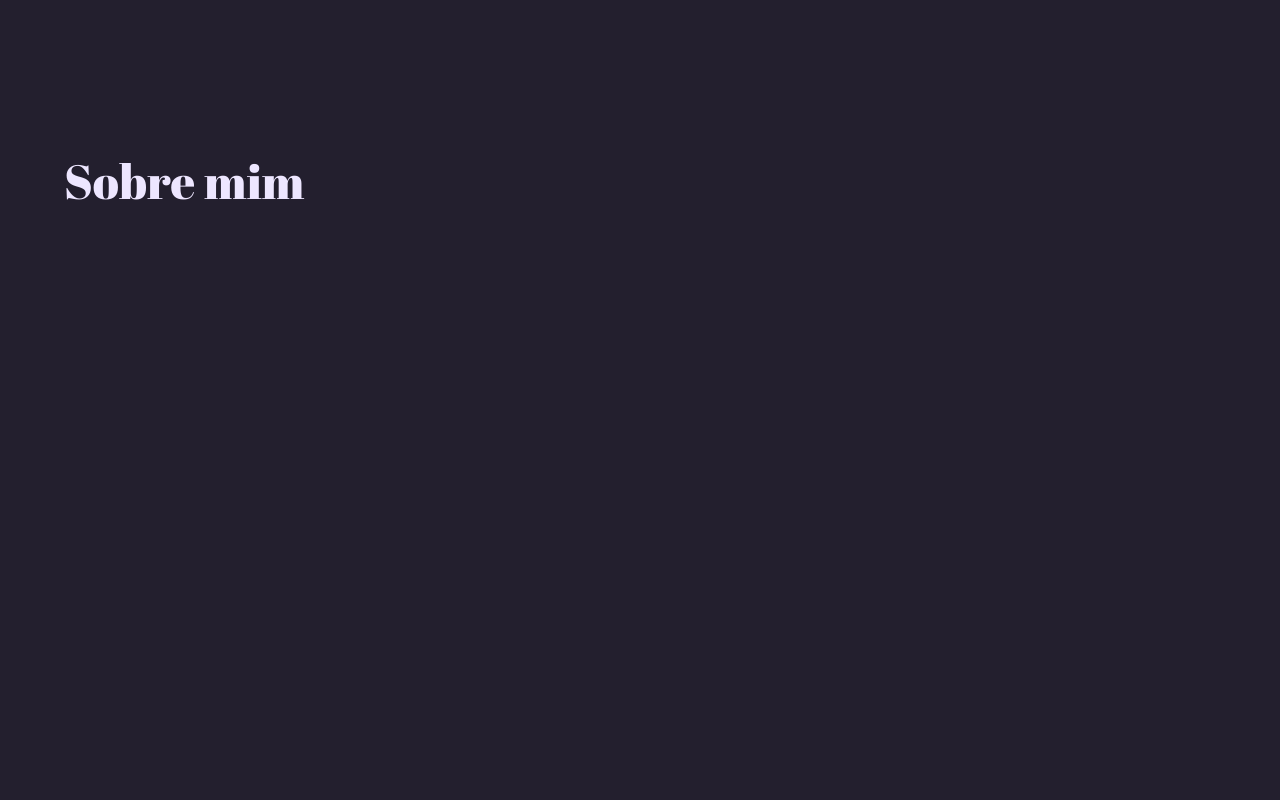
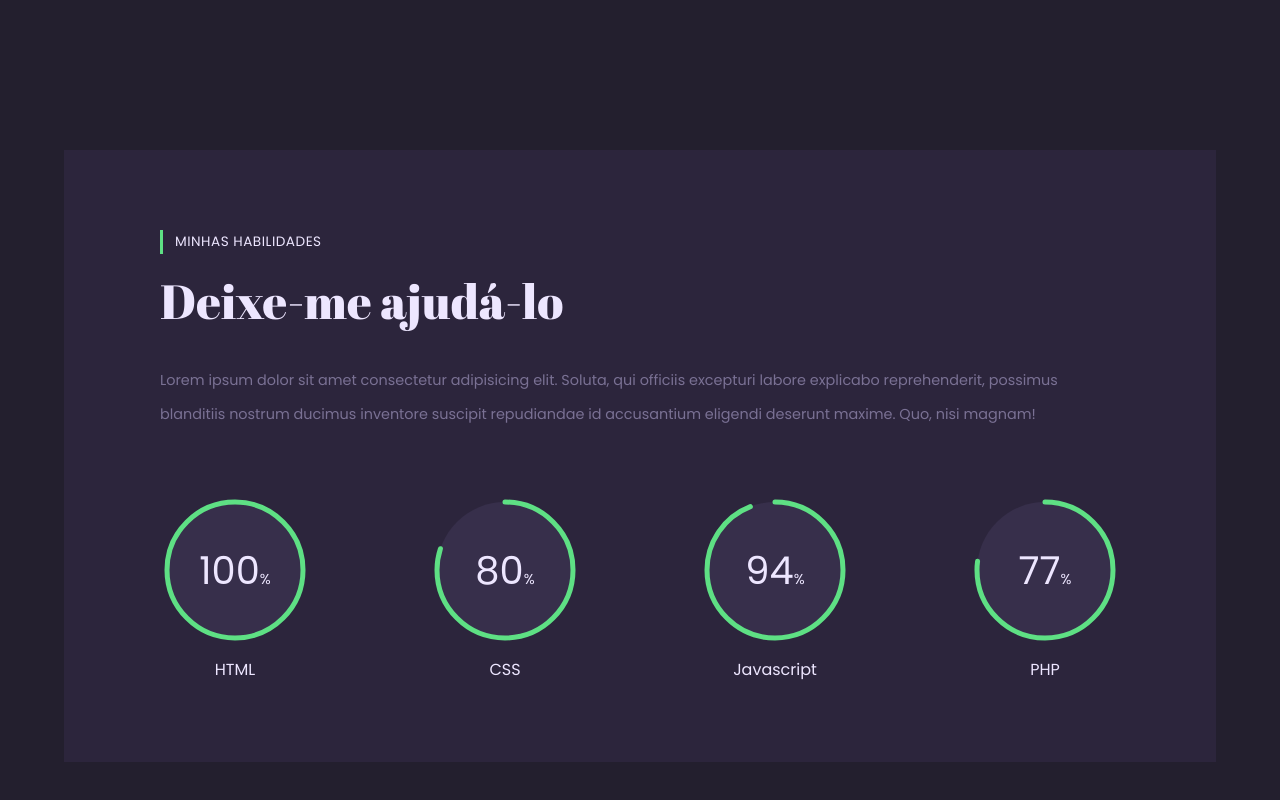
Before and after one commit to ViniciusCavalcanteSantos/portfolio, a React (Create React App) app: page / in a window 1280 px wide. Shown: the part 738-1538 px from the top of the page. Built offline with nearby package versions, Linux system fonts and the light colour scheme.

Commit message:
Feature: Adiciona a seção sobre mim

```diff
--- /dev/null
+++ b/src/components/about.css
@@ -0,0 +1,63 @@
+.about .skills-box {
+  padding: 5rem 6rem;
+  background-color: var(--dark-2);
+}
+
+.about .skills {
+  display: grid;
+  grid-template-columns: repeat(4, 150px);
+  justify-content: space-between;
+  margin-top: 4rem;
+}
+
+.about .skill-item {
+  display: flex;
+  flex-direction: column;
+  align-items: center;
+}
+
+.about .skill-progress {
+  width: 150px;
+  height: 150px;
+  position: relative;
+}
+
+.about .skill-progress svg {
+  position: absolute;
+  width: 100%;
+  height: 100%;
+  top: 50%;
+  left: 50%;
+  transform: translate(-50%, -50%) rotate(-90deg);
+}
+
+.about .skill-progress svg circle {
+  fill: var(--dark-3);
+  stroke: var(--color-1);
+  stroke-dasharray: 427;
+  stroke-dashoffset: 427;
+  stroke-linecap: round;
+  stroke-width: 5px;
+  transition: stroke-dashoffset 2s ease-in-out 0s;
+}
+
+.about .counter {
+  position: absolute;
+  top: 50%;
+  left: 50%;
+  transform: translate(-50%, -50%);
+  color: var(--text-white);
+  font-size: .9rem;
+  font-weight: 400;
+}
+
+.about .counter span {
+  font-size: 2.4rem;
+}
+
+.about .skill-title {
+  color: var(--text-white);
+  margin-top: .75rem;
+  font-size: 1rem;
+  font-weight: 400;
+}
--- a/src/components/about.js
+++ b/src/components/about.js
@@ -1,9 +1,105 @@
+import { useEffect } from "react";
+import "./about.css";
+
 export default function About() {
+
+  useEffect(() => {
+    const intersectionObserver = new IntersectionObserver((entries) => {
+      if(entries.some(entry => entry.isIntersecting)) {
+        skillsCounterHandler();
+      }
+    });
+
+    intersectionObserver.observe(document.querySelector(".skills"))
+  }, []);
+
   return (
     <section id="sobre" className="about">
       <div className="container">
-        <h1 className="title">Sobre mim</h1>
+        <div className="skills-box">
+          <div className="box-heading">
+            <h2 className="subtitle">Minhas Habilidades</h2>
+            <h1 className="title">Deixe-me ajudá-lo</h1>
+            <p className="text">Lorem ipsum dolor sit amet consectetur adipisicing elit. Soluta, qui officiis excepturi labore explicabo reprehenderit, possimus blanditiis nostrum ducimus inventore suscipit repudiandae id accusantium eligendi deserunt maxime. Quo, nisi magnam!</p>
+          </div>
+
+          <ul className="skills">
+            <li className="skill-item">
+              <div className="skill-progress">
+                <svg>
+                  <circle cx="75" cy="75" r="68"></circle>
+                </svg>
+                <h2 className="counter">
+                  <span data-target="100">0</span>%
+                </h2>
+              </div>
+              <div className="skill-title">HTML</div>
+            </li>
+            <li className="skill-item">
+              <div className="skill-progress">
+                <svg>
+                  <circle cx="75" cy="75" r="68"></circle>
+                </svg>
+                <h2 className="counter">
+                  <span data-target="80">0</span>%
+                </h2>
+              </div>
+              <div className="skill-title">CSS</div>
+            </li>
+            <li className="skill-item">
+              <div className="skill-progress">
+                <svg>
+                  <circle cx="75" cy="75" r="68"></circle>
+                </svg>
+                <h2 className="counter">
+                  <span data-target="94">0</span>%
+                </h2>
+              </div>
+              <div className="skill-title">Javascript</div>
+            </li>
+            <li className="skill-item">
+              <div className="skill-progress">
+                <svg>
+                  <circle cx="75" cy="75" r="68"></circle>
+                </svg>
+                <h2 className="counter">
+                  <span data-target="77">0</span>%
+                </h2>
+              </div>
+              <div className="skill-title">PHP</div>
+            </li>
+          </ul>
+        </div>
       </div>
     </section>
   )
 }
+
+function skillsCounterHandler() {
+  const counters = document.querySelectorAll(".about .skills .counter span");
+  const circles = document.querySelectorAll(".about .skills .skill-progress svg circle");
+
+  counters.forEach((counter, i) => {
+    const target = +counter.dataset.target; // Obtém o valor a ser atingido pelo contador
+    const strokeValue = 427 - 427 * (target / 100); // Calcula a porcentagem da circunfência a ser preenchida
+
+    circles[i].style.setProperty("stroke-dashoffset", strokeValue);
+    setTimeout(() => updateCount(counter, target), 400);
+  });
+}
+
+/**
+ * Incrementa o valor do contador
+ *
+ * @param {Element} counter
+ * @param {Number} maxNum
+ */
+function updateCount(counter, maxNum) {
+  let currentNum = +counter.innerText;
+
+  if(currentNum < maxNum) {
+    counter.innerText = `${currentNum + 1}`;
+
+    setTimeout(() => updateCount(counter, maxNum), 12);
+  }
+}
```
